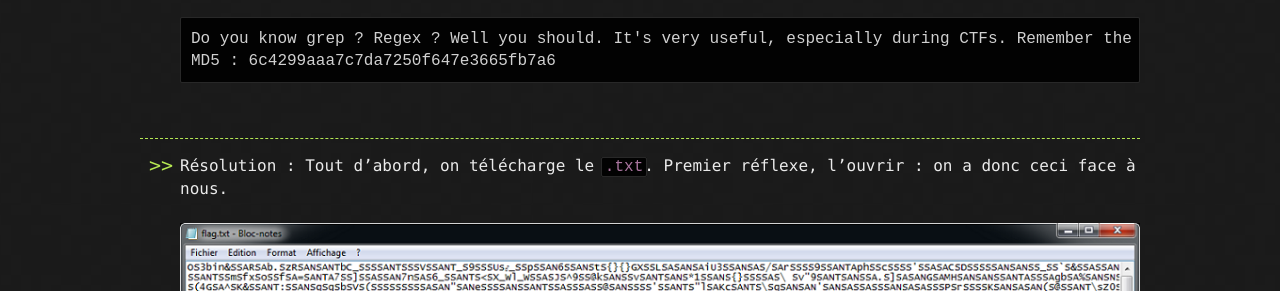
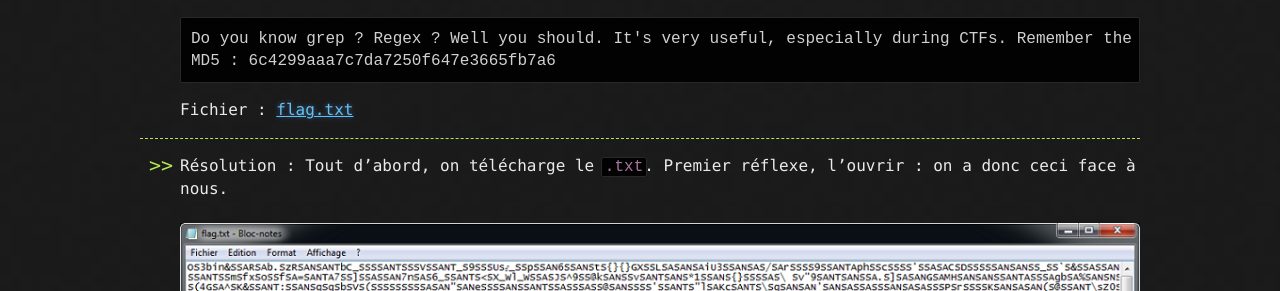
Before and after one commit to M0onshadow/M0onshadow.github.io, a Jekyll site: the page built from ctf/Santhacklaus/Grepepe/grepepe.md, in a window 1280 px wide. Shown: the part 328-619 px from the top of the page. Built offline with Jekyll 4.4.1, drawn with Linux system fonts in a browser that asks for light colours; the repository's description, which GitHub fills in, is left out; our own code applies the rules of GitHub Pages for plain Markdown files.

Commit message:
Update grepepe.md

````diff
--- a/ctf/Santhacklaus/Grepepe/grepepe.md
+++ b/ctf/Santhacklaus/Grepepe/grepepe.md
@@ -11,6 +11,7 @@ layout: default
 Do you know grep ? Regex ? Well you should. It's very useful, especially during CTFs. Remember the flag is something like SANTA{fl4g_f0rmAT}.
 MD5 : 6c4299aaa7c7da7250f647e3665fb7a6
 ```
+Fichier : <a href="flag.txt">flag.txt</a>
 <br/>
 
 * * *
````
